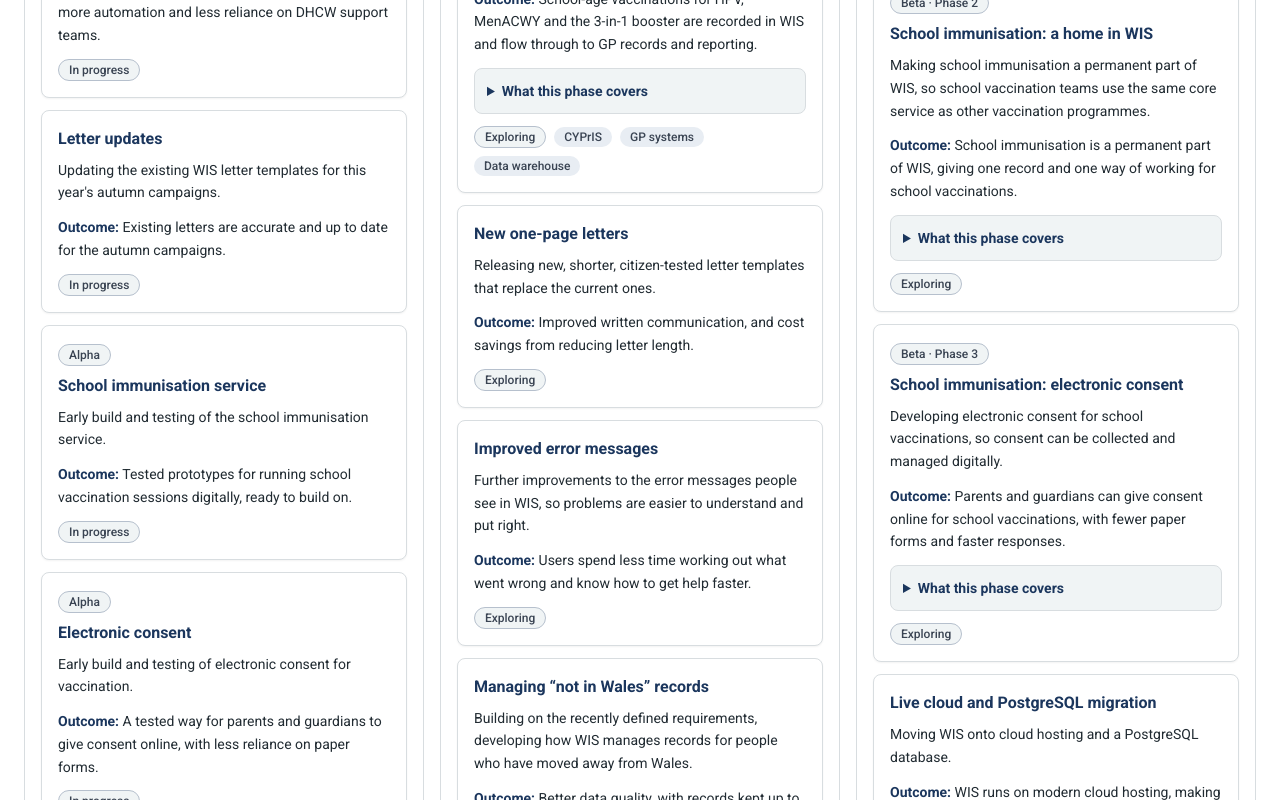
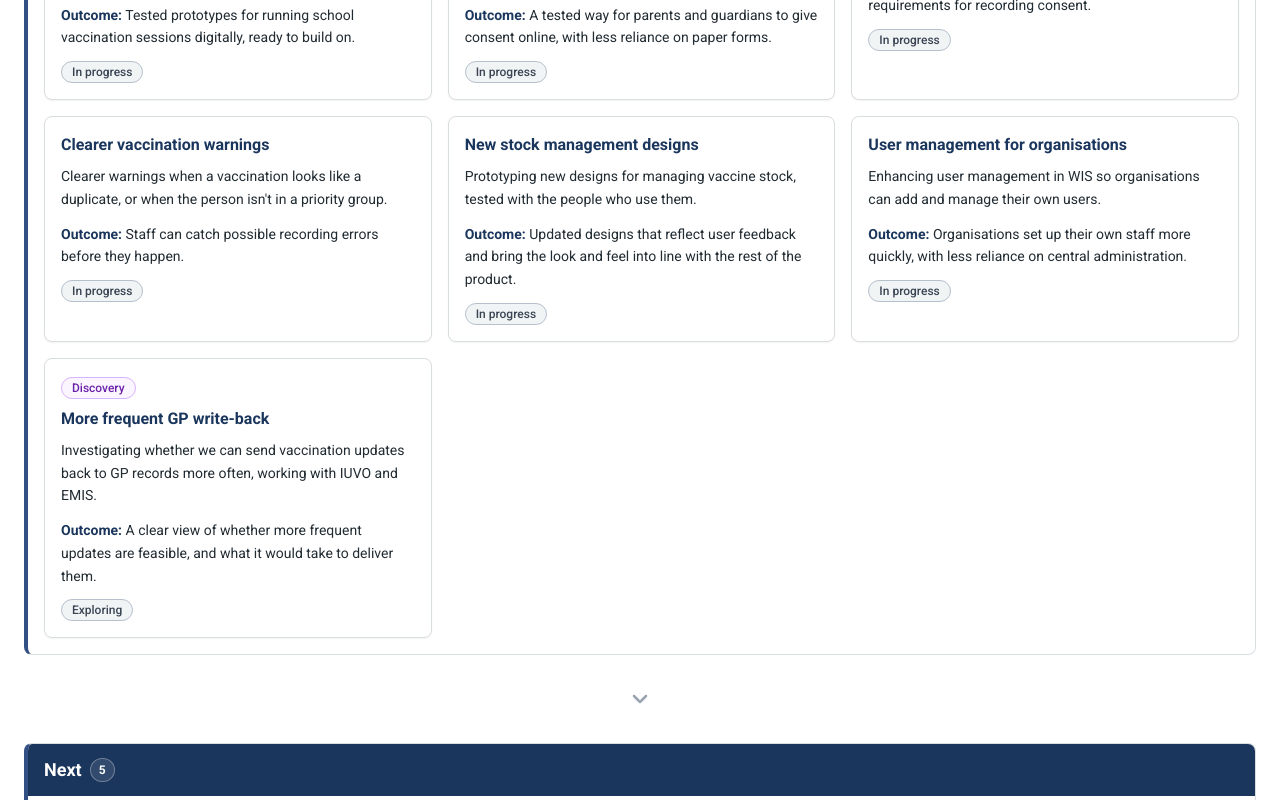
Before and after one commit to DHCW-Digital-Health-and-Care-Wales/dhcw-vaccine-roadmap, a React (Vite) app: page / in a window 1280 px wide. Shown: the part 2420-3220 px from the top of the page. Built offline with nearby package versions, Linux system fonts and the light colour scheme.

Commit message:
Redesign roadmap as sequential Now/Next/Later journey
Co-authored-by: fireballxlV <95079606+fireballxlV@users.noreply.github.com>

```diff
--- a/src/components/CategorySection.tsx
+++ b/src/components/CategorySection.tsx
@@ -1,3 +1,4 @@
+import { ChevronDown } from 'lucide-react';
 import type { Category, Roadmap } from '../data/roadmap';
 import { useLanguage } from '../lib/i18n';
 import { itemsFor } from '../lib/roadmap-helpers';
@@ -5,9 +6,11 @@ import { HorizonColumn } from './HorizonColumn';
 
 /**
  * One outcome category (docs/BUILD_BRIEF.md Sections 4 and 6): its warm
- * headline, formal name and description, with the items split across the three
- * horizons. A coloured accent rule makes categories visually distinct without
- * relying on colour to carry meaning.
+ * headline, formal name and description, followed by the three horizons stacked
+ * as a single top-to-bottom journey (Now, then Next, then Later). A coloured
+ * accent rule makes categories visually distinct, and a decorative connector
+ * between phases signals progression without relying on colour to carry
+ * meaning.
  */
 export function CategorySection({
   category,
@@ -18,6 +21,7 @@ export function CategorySection({
 }) {
   const { tr } = useLanguage();
   const headingId = `category-${category.id}`;
+  const lastIndex = roadmap.horizons.length - 1;
 
   return (
     <section
@@ -37,17 +41,27 @@ export function CategorySection({
         {tr(category.description)}
       </p>
 
-      <div className="mt-6 grid gap-4 md:grid-cols-3">
-        {roadmap.horizons.map((horizon) => (
+      <ol className="mt-8 space-y-8">
+        {roadmap.horizons.map((horizon, index) => (
+          <li key={horizon.id}>
             <HorizonColumn
-            key={horizon.id}
               horizonId={horizon.id}
               label={horizon.label}
               items={itemsFor(roadmap, category.id, horizon.id)}
               headingId={`${headingId}-${horizon.id}`}
+              accent={category.accent}
             />
+            {index < lastIndex ? (
+              <div
+                aria-hidden="true"
+                className="flex flex-col items-center pt-8 text-ink-300"
+              >
+                <ChevronDown className="h-6 w-6" strokeWidth={2.5} />
+              </div>
+            ) : null}
+          </li>
         ))}
-      </div>
+      </ol>
     </section>
   );
 }
--- a/src/components/HorizonColumn.tsx
+++ b/src/components/HorizonColumn.tsx
@@ -7,32 +7,47 @@ interface HorizonColumnProps {
   label: Localised;
   items: RoadmapItem[];
   headingId: string;
+  accent: string;
 }
 
 /**
- * One horizon (Now, Next or Later) within a category, styled after the Figma
- * "outcome" cards: a dark heading bar with the horizon name in text, then the
- * items. On wide screens these sit as columns; on narrow screens they stack.
- * The horizon is always labelled in text, never by colour or position alone
- * (docs/BUILD_BRIEF.md Section 7).
+ * One horizon (Now, Next or Later) rendered as a full-width phase in the
+ * sequential roadmap journey. A dark heading bar names the phase in text with
+ * an item count, then the items follow in a responsive grid that keeps cards a
+ * comfortable reading width while the phases themselves always stack
+ * top-to-bottom. The horizon is always labelled in text, never by colour or
+ * position alone (docs/BUILD_BRIEF.md Section 7).
  */
-export function HorizonColumn({ label, items, headingId }: HorizonColumnProps) {
+export function HorizonColumn({
+  label,
+  items,
+  headingId,
+  accent,
+}: HorizonColumnProps) {
   const { lang, tr } = useLanguage();
 
   return (
-    <div className="flex flex-col overflow-hidden rounded-card border border-border bg-surface">
+    <section
+      aria-labelledby={headingId}
+      className="scroll-mt-28 overflow-hidden rounded-card border border-border bg-surface"
+      style={{ borderLeft: `4px solid ${accent}` }}
+    >
       <h4
         id={headingId}
-        className="flex items-center gap-2 bg-heading px-4 py-3 font-bold text-white"
+        className="flex items-center gap-2 bg-heading px-4 py-3 text-lg font-bold text-white"
       >
         <span>{tr(label)}</span>
         <span className="inline-flex h-6 min-w-6 items-center justify-center rounded-full border border-white/30 bg-white/10 px-2 text-xs font-semibold text-white">
           {items.length}
         </span>
       </h4>
-      <div className="flex flex-1 flex-col gap-3 p-4">
+      <div className="p-4">
         {items.length > 0 ? (
-          items.map((item) => <RoadmapCard key={item.id} item={item} />)
+          <div className="grid gap-4 sm:grid-cols-2 xl:grid-cols-3">
+            {items.map((item) => (
+              <RoadmapCard key={item.id} item={item} />
+            ))}
+          </div>
         ) : (
           <p className="text-sm italic text-ink-500">
             {lang === 'cy'
@@ -41,6 +56,6 @@ export function HorizonColumn({ label, items, headingId }: HorizonColumnProps) {
           </p>
         )}
       </div>
-    </div>
+    </section>
   );
 }
```
Lines whose indentation alone changed are shown as unchanged.
